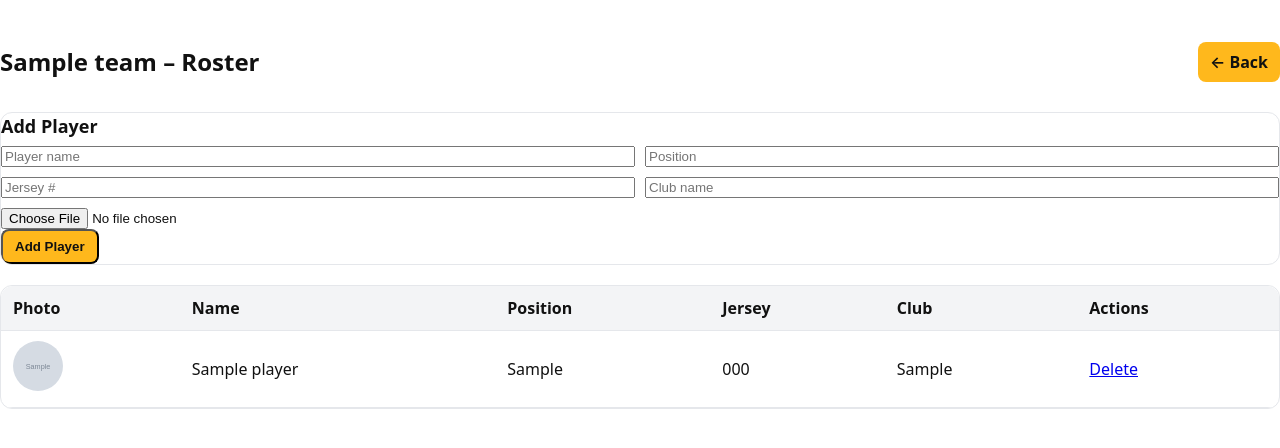
After one commit to SamMeiz/ferwaba-website, a PHP site: page /admin/national-players.php?team_id=1 in a window 1280 px wide. The commit adds this page. Shown: the top 448 px of the page. Run offline with PHP 8.4, Linux system fonts and the light colour scheme; a user stored in the database is signed in; tables that the repository leaves empty or names only in its code hold one stand-in row (values such as "Sample post"); grey boxes marked "Sample" are stand-in pictures.

Commit message:
Updated site files

```diff
--- a/admin/dashboard.php
+++ b/admin/dashboard.php
@@ -29,6 +29,7 @@ require_login();
     <a class="card" href="<?php echo asset_url('/shop.php'); ?>"><div class="card-body"><h3>Manage Shop</h3></div></a>
     <a class="card" href="<?php echo asset_url('/gallery.php'); ?>"><div class="card-body"><h3>Manage Gallery</h3></div></a>
     <a class="card" href="<?php echo asset_url('/national-teams.php'); ?>"><div class="card-body"><h3>Manage National Teams</h3></div></a>
+    <a class="card" href="<?php echo asset_url('/national-players.php'); ?>"><div class="card-body"><h3>Manage National Players</h3></div></a>
 </div>
 </div>
 </body>
--- a/admin/login.php
+++ b/admin/login.php
@@ -1,6 +1,6 @@
 <?php require_once __DIR__ . '/../includes/config.php';
 if (is_logged_in()) {
-    header("Location: " . asset_url('/dashboard.php'));
+    header("Location: " . asset_url('dashboard.php'));
     exit();
 }
 $error = '';
--- /dev/null
+++ b/admin/national-players.php
@@ -0,0 +1,81 @@
+<?php
+if (!isset($_GET['team_id'])) {
+  echo "<div style='margin:20px;color:red'>⚠️ Please add a team first before managing players.</div>";
+  exit;
+}
+
+require_once __DIR__ . '/../includes/config.php';
+require_login();
+
+$team_id = $_GET['team_id'] ?? 0;
+if (!$team_id) die("Invalid team.");
+
+$team = $mysqli->query("SELECT team_name FROM national_teams WHERE id=$team_id")->fetch_assoc();
+if (!$team) die("Team not found.");
+
+if ($_SERVER['REQUEST_METHOD'] === 'POST') {
+  $name = trim($_POST['name']);
+  $position = trim($_POST['position']);
+  $club = trim($_POST['club']);
+  $jersey_number = $_POST['jersey_number'];
+  $photo = null;
+
+  if (!empty($_FILES['photo']['name'])) {
+    $filename = time().'_'.basename($_FILES['photo']['name']);
+    $target = __DIR__ . '/uploads/' . $filename;
+    move_uploaded_file($_FILES['photo']['tmp_name'], $target);
+    $photo = $filename;
+  }
+
+  $stmt = $mysqli->prepare("INSERT INTO national_players (team_id,name,position,jersey_number,club,photo) VALUES (?,?,?,?,?,?)");
+  $stmt->bind_param('isisss', $team_id, $name, $position, $jersey_number, $club, $photo);
+  $stmt->execute();
+}
+
+$players = $mysqli->query("SELECT * FROM national_players WHERE team_id=$team_id ORDER BY jersey_number ASC");
+?>
+<!DOCTYPE html>
+<html lang="en">
+<head>
+<link rel="stylesheet" href="<?php echo asset_url('../css/style.css'); ?>">
+</head>
+<section class="section-title">
+  <h2><?php echo sanitize($team['team_name']); ?> – Roster</h2>
+  <a class="btn" href="national-teams.php">← Back</a>
+</section>
+
+<form method="post" enctype="multipart/form-data" class="card" style="margin-bottom:20px;">
+  <h3>Add Player</h3>
+  <div style="display:grid;grid-template-columns:1fr 1fr;gap:10px;">
+    <input type="text" name="name" placeholder="Player name" required>
+    <input type="text" name="position" placeholder="Position">
+    <input type="number" name="jersey_number" placeholder="Jersey #">
+    <input type="text" name="club" placeholder="Club name">
+    <input type="file" name="photo" accept="image/*">
+  </div>
+  <button type="submit" class="btn">Add Player</button>
+</form>
+
+<div class="card">
+  <table>
+    <thead>
+      <tr><th>Photo</th><th>Name</th><th>Position</th><th>Jersey</th><th>Club</th><th>Actions</th></tr>
+    </thead>
+    <tbody>
+      <?php while($p = $players->fetch_assoc()): ?>
+      <tr>
+        <td>
+          <?php if ($p['photo']): ?>
+            <img src="uploads/<?php echo sanitize($p['photo']); ?>" style="width:50px;height:50px;border-radius:50%;object-fit:cover;">
+          <?php endif; ?>
+        </td>
+        <td><?php echo sanitize($p['name']); ?></td>
+        <td><?php echo sanitize($p['position']); ?></td>
+        <td><?php echo sanitize($p['jersey_number']); ?></td>
+        <td><?php echo sanitize($p['club']); ?></td>
+        <td><a href="delete.php?table=national_players&id=<?php echo $p['id']; ?>&team_id=<?php echo $team_id; ?>" onclick="return confirm('Delete player?')">Delete</a></td>
+      </tr>
+      <?php endwhile; ?>
+    </tbody>
+  </table>
+</div>
```
Also changed, not shown: admin/national-team-form.php (added, +70 -0 lines), admin/national-teams.php (added, +42 -0 lines), admin/uploads/team_1760546948_e47e3726.png (added).
